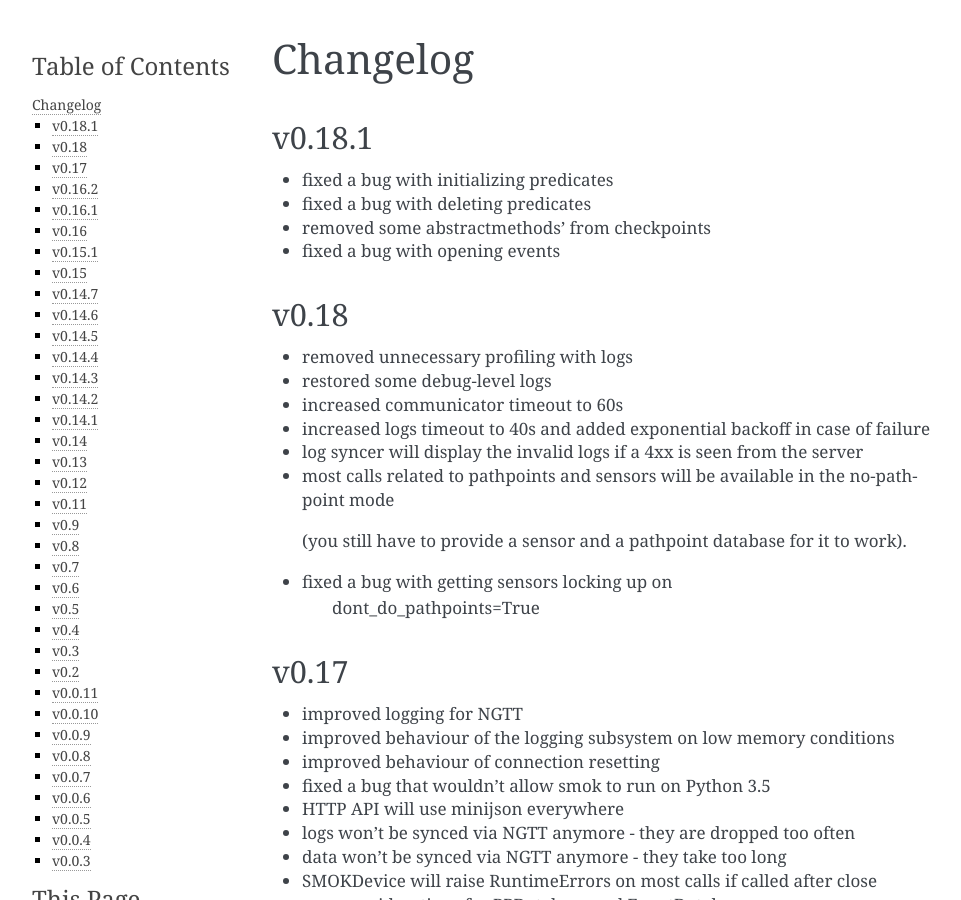
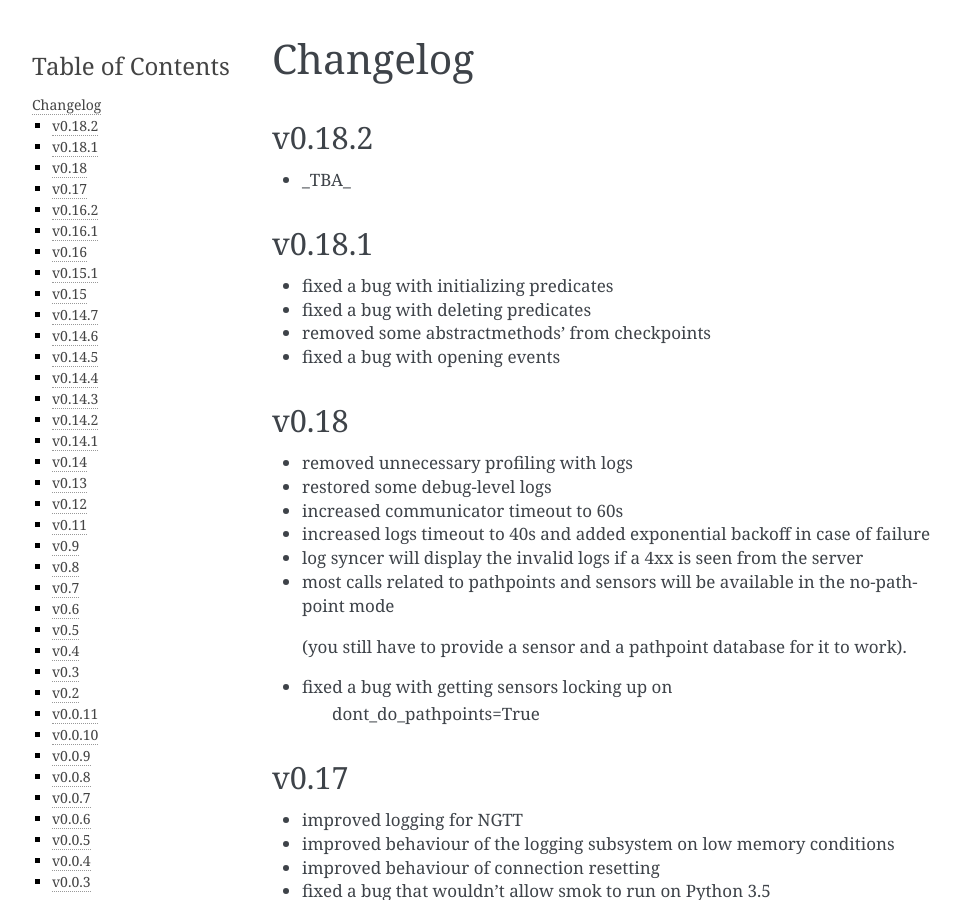
Before and after one commit to smok-serwis/smok-client, a Sphinx documentation site: the page built from docs/changelog.rst, in a window 1280 px wide and 900 px high. Shown: the whole window, without its empty margins (148-1109 px from the left). Built offline with Sphinx 7.4.7, drawn with Linux system fonts in a browser that asks for light colours.

Commit message:
ver bump

```diff
--- a/docs/changelog.rst
+++ b/docs/changelog.rst
@@ -1,6 +1,10 @@
 Changelog
 =========
 
+v0.18.2
+~~~~~~~
+
+* _TBA_
 
 v0.18.1
 ~~~~~~~
--- a/smok/__init__.py
+++ b/smok/__init__.py
@@ -1 +1 @@
-__version__ = '0.18.1'
+__version__ = '0.18.2a1'
```
